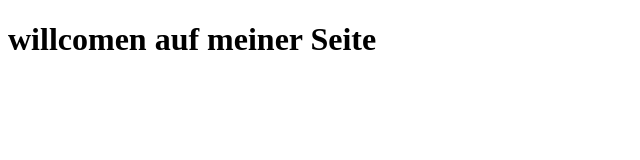
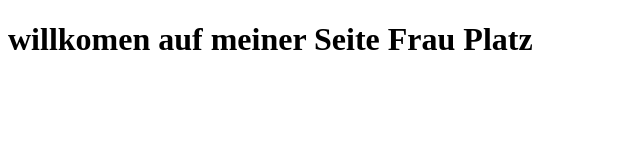
Before and after one commit to Codewizzad/bewerbung-telli, a plain HTML site: page index.html in a window 1280 px wide. Shown: the whole page, without its empty margins (0-640 px from the left). Drawn offline with Linux system fonts and the light colour scheme.

Commit message:
Update index.html

```diff
--- a/index.html
+++ b/index.html
@@ -9,7 +9,7 @@
     </head>
     <body>
         <div class="container">
-            <h1>willcomen auf meiner Seite</h1>
+            <h1>willkomen auf meiner Seite Frau Platz</h1>
         </div>
     </body>
 </html>
```
